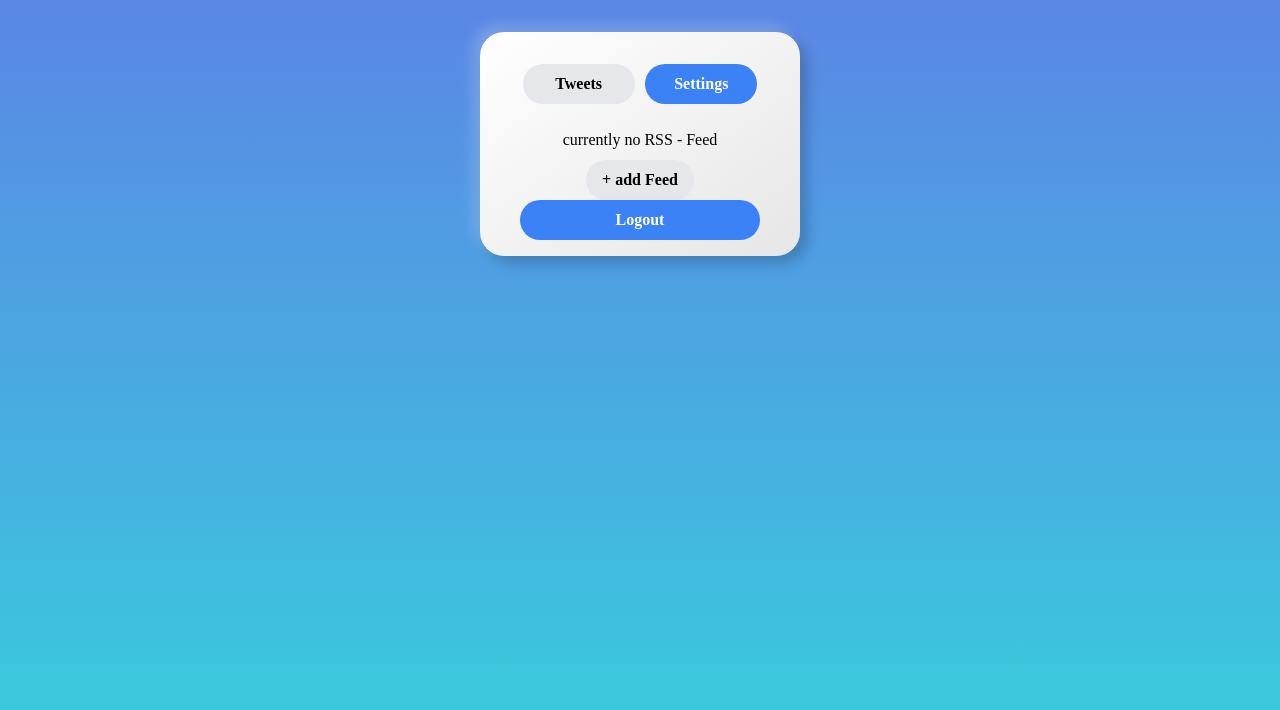
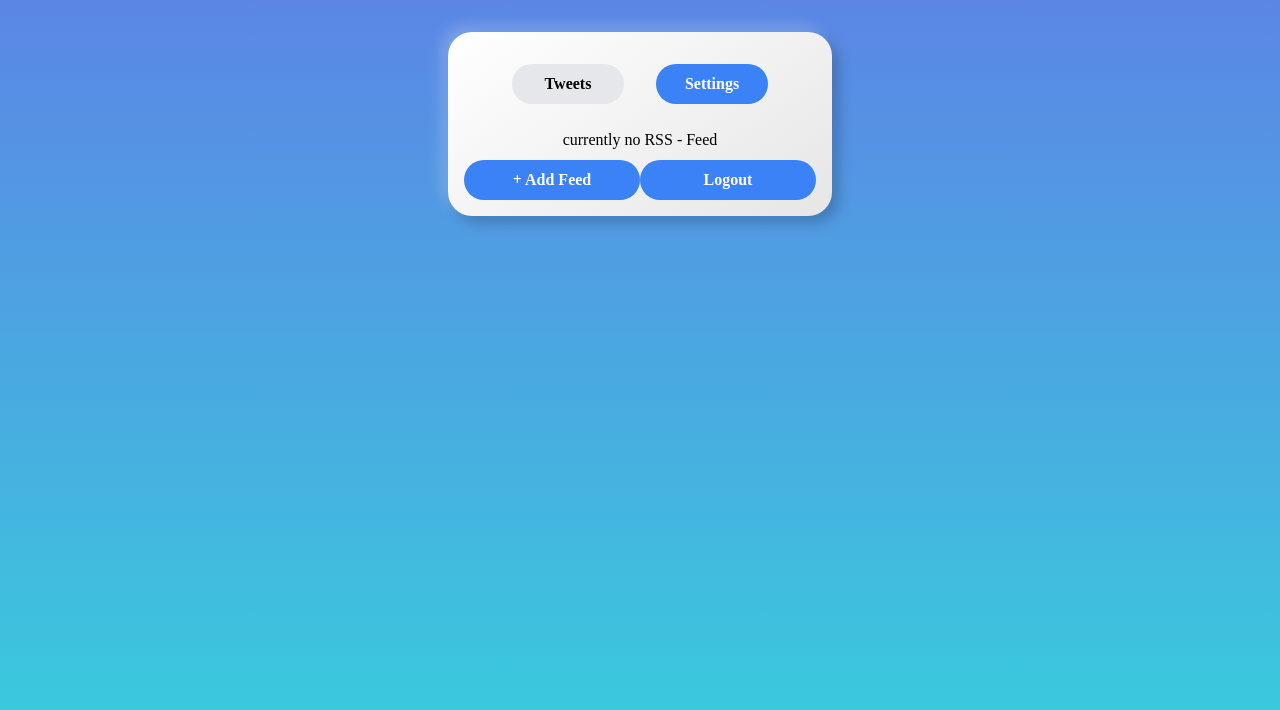
Before and after one commit to michi949/waecm-group, a Next.js app: page /manageFeed in a window 1280 px wide. Shown: the top 710 px of the page. Built offline with nearby package versions, Linux system fonts and the light colour scheme; no server answers.

Commit message:
feat: make images work again

```diff
--- a/components/button.tsx
+++ b/components/button.tsx
@@ -2,7 +2,7 @@ import React from 'react';
 
 export default function Button({children, onClick}: {children: React.ReactNode, onClick: () => void}): JSX.Element {
 	return <button
-			className="bg-blue-500 hover:bg-blue-700 text-white font-bold py-2 px-4 rounded-3xl w-60"
+			className="bg-blue-500 hover:bg-blue-700 text-white font-bold py-2 px-4 rounded-3xl w-full max-w-60"
 		onClick={onClick}>
 		{children}
 	</button>;
--- a/components/dialog.tsx
+++ b/components/dialog.tsx
@@ -2,7 +2,7 @@ import React from 'react';
 
 export default function Dialog({children}: { children: React.ReactNode }): JSX.Element {
   return <div className="flex flex-col items-center w-screen h-screen overflow-y-auto">
-    <div className="flex flex-col my-8 w-80 bg-white p-4 rounded-3xl neomorphism">
+    <div className="flex flex-col my-8 w-full md:w-96 bg-white p-4 rounded-3xl neomorphism">
       <div className="">
         {children}
       </div>
--- a/pages/createFeed.tsx
+++ b/pages/createFeed.tsx
@@ -4,10 +4,9 @@ import storage from '../util/storage';
 import {Navigation} from '../components/navigation';
 import Dialog from '../components/dialog';
 import {Input} from '../components/input';
-import { IFeedItem } from '../data/rssFeedSchema';
+import {IFeedItem} from '../data/rssFeedSchema';
 import globals from '../util/globals';
-import { useRouter } from 'next/router';
-import { checkLoginState, logout } from '../util/tokenManagment';
+import {logout, useLoggedIn} from '../util/tokenManagment';
 
 const generateFeedItem: () => IFeedItem = () => ({
   edit: false,
@@ -20,25 +19,18 @@ const generateFeedItem: () => IFeedItem = () => ({
 });
 
 export default function CreateFeed(): React.ReactElement {
+  useLoggedIn();
   const [feedItem, setFeedItem] = useState<IFeedItem>(generateFeedItem());
-  const router = useRouter();
 
-  const patchFeedItem = (key: string, value: any) => {
+  const patchFeedItem = (key: keyof IFeedItem, value: any) => {
     setFeedItem(feedItem => ({...feedItem, [key]: value}));
   };
 
   useEffect(() => {
-    checkLogin();
     const feedItems = storage.getItem('feedItems') ?? [];
     setFeedItem(feedItems.find(item => item.edit) ?? generateFeedItem());
     storage.setItem("feedItems", feedItems.map(item => ({...item, edit: false})));
   }, []);
-
-  const checkLogin = () => {
-    if(!checkLoginState()) {
-			router.push('/')
-		}
-  }
 
   const handleSubmit = async (e) => {
     e.preventDefault();
@@ -104,6 +96,12 @@ export default function CreateFeed(): React.ReactElement {
     }
   };
 
+  const toBase64 = file => new Promise((resolve, reject) => {
+    const reader = new FileReader();
+    reader.readAsDataURL(file);
+    reader.onload = () => resolve(reader.result);
+    reader.onerror = error => reject(error);
+  });
 
   return (
     <Dialog>
@@ -139,7 +137,7 @@ export default function CreateFeed(): React.ReactElement {
           <img src={feedItem.icon} className="max-w-12 max-h-12 m-1" alt="Icon"/>
           <input
             type="file"
-            onChange={(e) => patchFeedItem('url', URL.createObjectURL(e.target.files[0]))}
+            onChange={(e) => toBase64(e.target.files[0]).then(image => patchFeedItem('icon', image))}
             className="hidden"
             accept="image/png, image/svg"
           />
--- a/pages/feed.tsx
+++ b/pages/feed.tsx
@@ -62,7 +62,7 @@ export default function Feed(): React.ReactElement {
         {tweetItems.length !== 0 ?
           <div className="h-32 w-full text-center p-4">
             <Button onClick={() => loadNextTweetItems()}>
-              <div className="bg-gray-200 text-black font-bold rounded-3xl">Load More</div>
+              Load More
             </Button>
           </div>
           : null}
--- a/pages/manageFeed.tsx
+++ b/pages/manageFeed.tsx
@@ -74,20 +74,18 @@ export default function ManageFeed(): React.ReactElement {
       <main className="flex flex-col items-center h-full">
         {feedItems.length === 0 ? <div className="m-2">currently no RSS - Feed</div> : null}
         {feedItems.map((feedItem) => FeedItem(feedItem, editFeedItem, deleteFeedItem))}
+        <div className="w-full flex">
         {feedItems.length < 3 ? (
-          <Link href="/createFeed">
-            <button
-              className="bg-gray-200 hover:bg-blue-700 hover:text-white text-black font-bold py-2 px-4 rounded-3xl">
-              + add Feed
-            </button>
-          </Link>
+            <Button onClick={() => router.push("/createFeed")}>
+              + Add Feed
+            </Button>
         ) : null}
-
         <Button onClick={() => {
           logout();
         }}>
           Logout
         </Button>
+        </div>
       </main>
     </Dialog>
   );
--- a/util/tokenManagment.ts
+++ b/util/tokenManagment.ts
@@ -15,9 +15,7 @@ export const logout = () => {
 	window.location.assign(`${globals.openid_host}/logout/?client_id=${globals.openid_clientid}&redirect_uri=${globals.host}&scope=openid%20profile&nonce=${nonce}`);
 };
 
-export const checkLoginState = (): boolean => {
-	return !(storage.getItem("token") === "" || storage.getItem("nonce") === "");
-}
+export const checkLoginState = () => !(storage.getItem('token') === '' || storage.getItem('nonce') === '')
 
 export function useLoggedIn() {
 	const router = useRouter();
```
